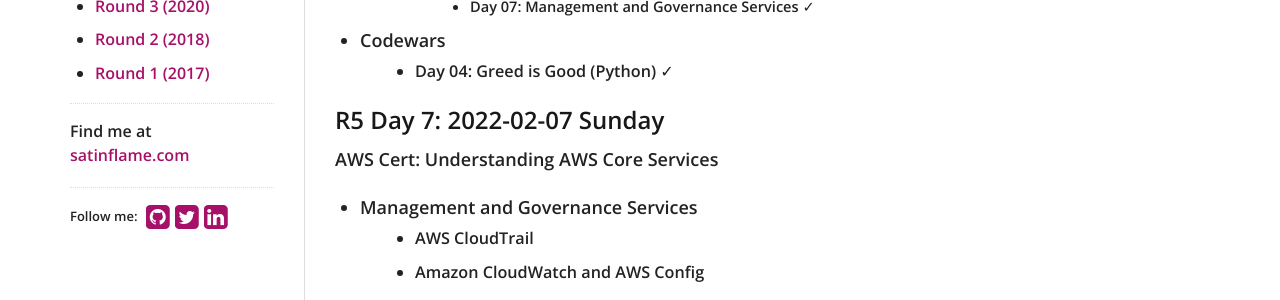
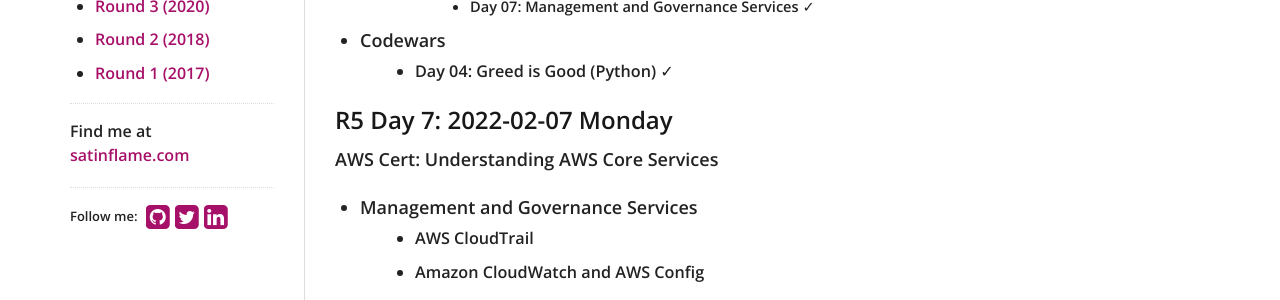
Before and after one commit to virtual/100daysofcode, a Jekyll site: the page built from index.md, in a window 1280 px wide and 900 px high. Shown: the part 408-708 px from the top of the window. Built offline with Jekyll 4.4.1, drawn with Linux system fonts in a browser that asks for light colours; nearby versions of some CDN libraries; our own code applies the rules of GitHub Pages for plain Markdown files.

Commit message:
Update index.md

```diff
--- a/index.md
+++ b/index.md
@@ -15,7 +15,7 @@
   - Day 04: Greed is Good (Python) ✓
 
 
-## R5 Day 7: 2022-02-07 Sunday
+## R5 Day 7: 2022-02-07 Monday
 
 AWS Cert: Understanding AWS Core Services
 
```
